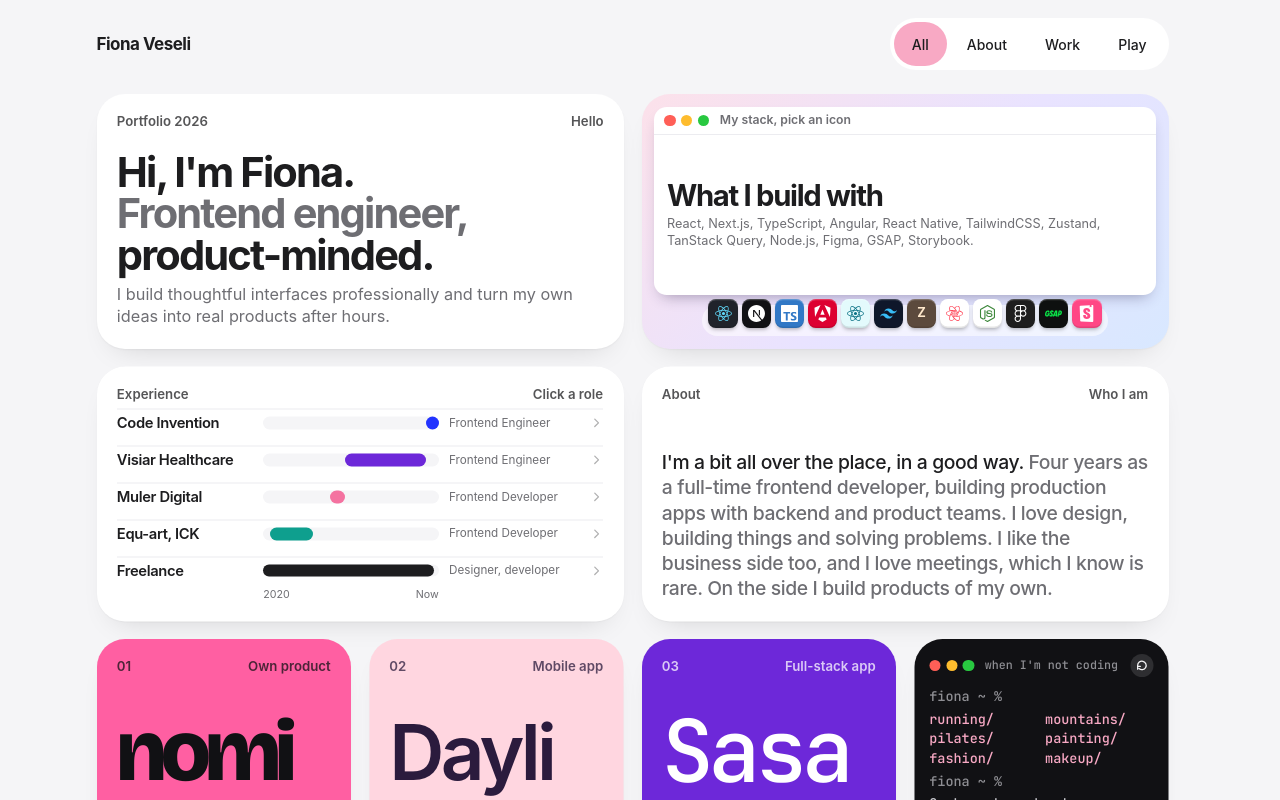
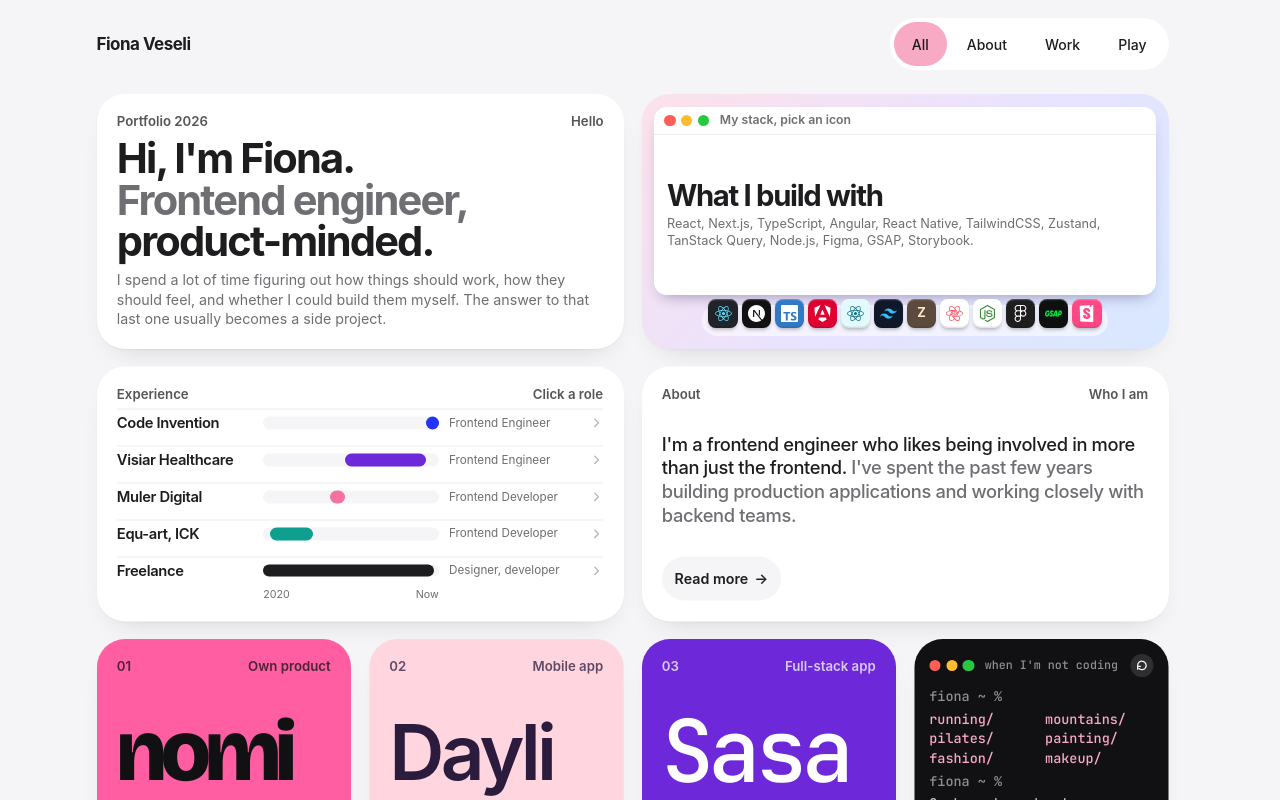
Before and after one commit to fionaveseli/portfolio-2026, a Next.js app: page / in a window 1280 px wide. Shown: the top 800 px of the page. Built offline with nearby package versions, Linux system fonts and the light colour scheme.

Commit message:
Rewrite the About section and intro blurb (#11)
* Rewrite About: short intro on the tile, full text in a sheet

* New intro blurb

```diff
--- /dev/null
+++ b/src/components/tiles/About/AboutSheet.tsx
@@ -0,0 +1,37 @@
+"use client";
+
+import { Sheet, SheetBody, SheetClose, SheetHeader } from "@/components/ui/Sheet";
+import { about } from "@/content/tiles";
+
+export interface AboutSheetProps {
+  /** Called once the close animation has finished; the parent then unmounts the sheet. */
+  onClose: () => void;
+  /** The tile the sheet grows out of and shrinks back into. */
+  getOrigin: () => Element | null;
+}
+
+/** The full About text, opened from the About tile. */
+export function AboutSheet({ onClose, getOrigin }: AboutSheetProps) {
+  const [first, ...rest] = about.paragraphs;
+
+  return (
+    <Sheet label={about.sheetTitle} tone={about.tone} onClose={onClose} getOrigin={getOrigin}>
+      <SheetHeader
+        eyebrow={about.sheetEyebrow}
+        eyebrowAside={about.aside}
+        title={about.sheetTitle}
+      />
+      <SheetBody>
+        <p className="text-lead">{first}</p>
+        {rest.map((paragraph) => (
+          <p key={paragraph} className="text-small text-sheet-muted">
+            {paragraph}
+          </p>
+        ))}
+        <div className="flex flex-wrap gap-2">
+          <SheetClose>{about.close}</SheetClose>
+        </div>
+      </SheetBody>
+    </Sheet>
+  );
+}
--- a/src/components/tiles/About/AboutTile.tsx
+++ b/src/components/tiles/About/AboutTile.tsx
@@ -1,17 +1,45 @@
+"use client";
+
+import { useCallback, useRef, useState } from "react";
+
 import { Tile, TileBody } from "@/components/ui/Tile";
 import { TileLabel } from "@/components/ui/TileLabel";
 import { about } from "@/content/tiles";
 
+import { AboutSheet } from "./AboutSheet";
+
+/** A short introduction; "Read more" opens the full text in a sheet. */
 export function AboutTile() {
+  const [open, setOpen] = useState(false);
+  const tileRef = useRef<HTMLDivElement>(null);
+  const getOrigin = useCallback(() => tileRef.current, []);
+  const close = useCallback(() => setOpen(false), []);
+
   return (
-    <Tile>
+    <>
+      <div ref={tileRef} className="size-full">
+        <Tile className="group/about">
           <TileBody justify="between">
             <TileLabel aside={about.aside}>{about.label}</TileLabel>
-        <p className="text-[length:7.6cqh] leading-[1.3] font-medium tracking-snug">
+            <p className="text-[length:7.2cqh] leading-[1.3] font-medium tracking-snug">
               {about.lead}
               <span className="text-muted">{about.body}</span>
             </p>
+            <button
+              type="button"
+              data-nodrag=""
+              data-cur="Open"
+              aria-haspopup="dialog"
+              onClick={() => setOpen(true)}
+              className="inline-flex min-h-11 cursor-pointer items-center gap-[0.45em] self-start rounded-full bg-well px-[5cqh] text-[length:5.6cqh] font-semibold transition-colors duration-300 group-hover/about:bg-ink group-hover/about:text-paper focus-visible:bg-ink focus-visible:text-paper"
+            >
+              {about.more}
+              <span aria-hidden="true">→</span>
+            </button>
           </TileBody>
         </Tile>
+      </div>
+      {open && <AboutSheet onClose={close} getOrigin={getOrigin} />}
+    </>
   );
 }
--- a/src/components/tiles/Intro/IntroTile.tsx
+++ b/src/components/tiles/Intro/IntroTile.tsx
@@ -25,7 +25,7 @@ export function IntroTile() {
               <span className="text-fg">{intro.taglineMark}</span>
             </span>
           </h1>
-          <p className="text-[length:6.4cqh] leading-[1.35] text-muted">{intro.blurb}</p>
+          <p className="text-[length:5.6cqh] leading-[1.35] text-muted">{intro.blurb}</p>
         </div>
       </TileBody>
     </Tile>
--- a/src/content/tiles.ts
+++ b/src/content/tiles.ts
@@ -9,14 +9,27 @@ export const intro = {
   taglineLead: "Frontend engineer, ",
   taglineMark: "product-minded.",
   blurb:
-    "I build thoughtful interfaces professionally and turn my own ideas into real products after hours.",
+    "I spend a lot of time figuring out how things should work, how they should feel, and whether I could build them myself. The answer to that last one usually becomes a side project.",
 } as const;
 
 export const about = {
   label: "About",
   aside: "Who I am",
-  lead: "I'm a bit all over the place, in a good way. ",
-  body: "Four years as a full-time frontend developer, building production apps with backend and product teams. I love design, building things and solving problems. I like the business side too, and I love meetings, which I know is rare. On the side I build products of my own.",
+  /** The tile shows the lead and the short line; the sheet tells the rest. */
+  lead: "I'm a frontend engineer who likes being involved in more than just the frontend. ",
+  body: "I've spent the past few years building production applications and working closely with backend teams.",
+  more: "Read more",
+  sheetEyebrow: "About",
+  sheetTitle: "Hi, I'm Fiona.",
+  tone: { bg: "#1D1D1F", fg: "#FFFFFF" },
+  paragraphs: [
+    "I'm a frontend engineer who likes being involved in more than just the frontend.",
+    "I've spent the past few years building production applications, working closely with backend teams, and figuring out how to turn complicated ideas into interfaces that actually make sense.",
+    "I love the creative side of development just as much as the technical side. Design, product decisions, understanding why something should exist in the first place: all of it interests me. I'm also one of those rare developers who genuinely enjoys meetings.",
+    "Outside of work, I'm usually experimenting with an idea of my own. Sometimes it becomes a real product, sometimes it's just something I wanted to see if I could build.",
+    "I guess I just really like making things.",
+  ],
+  close: "Close",
 } as const;
 
 export const terminal = {
```
Lines whose indentation alone changed are shown as unchanged.
